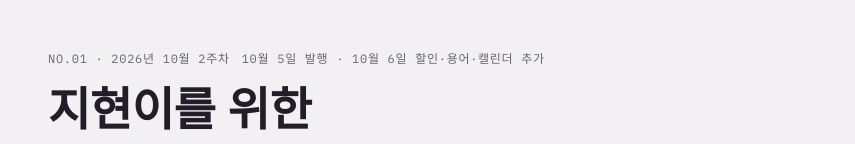
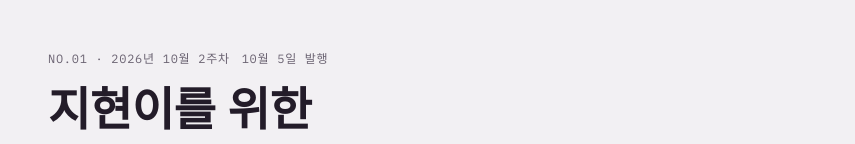
Before and after one commit to jbss0801-cloud/jihyun-digest, a plain HTML site: page index.html in a window 1280 px wide. Shown: the top 144 px of the page, without its empty margins (212-1067 px from the left). Drawn offline with Linux system fonts and the light colour scheme.

Commit message:
표지에서 수정일 표기 삭제
Co-Authored-By: Claude Opus 5.5 <noreply@anthropic.com>
Claude-Session: https://claude.ai/code/session_01FJbPZfiJ1ksZ3NLkoVR1HZ

```diff
--- a/index.html
+++ b/index.html
@@ -180,7 +180,7 @@ footer{margin-top:40px;font-size:13px;color:var(--muted);border-top:1px solid va
 
 <div class="wrap">
 <header class="cover">
-  <div class="issue"><span class="mono">No.01 · 2026년 10월 2주차</span><span class="mono">10월 5일 발행 · 10월 6일 할인·용어·캘린더 추가</span></div>
+  <div class="issue"><span class="mono">No.01 · 2026년 10월 2주차</span><span class="mono">10월 5일 발행</span></div>
   <h1>지현이를 위한<br><em>분장·뷰티</em> 주간 다이제스트</h1>
   <p>이번 호 명작 해부 주제는 'K-특수분장의 기준'이에요. 배우를 실존 인물 모티브 캐릭터로 바꾼 영화, K-좀비를 처음 만든 영화, 수천 명 좀비를 계급별로 나눈 시리즈예요. 앞으로 명작 해부는 한국 영화·드라마만 다뤄요.</p>
 </header>
```
